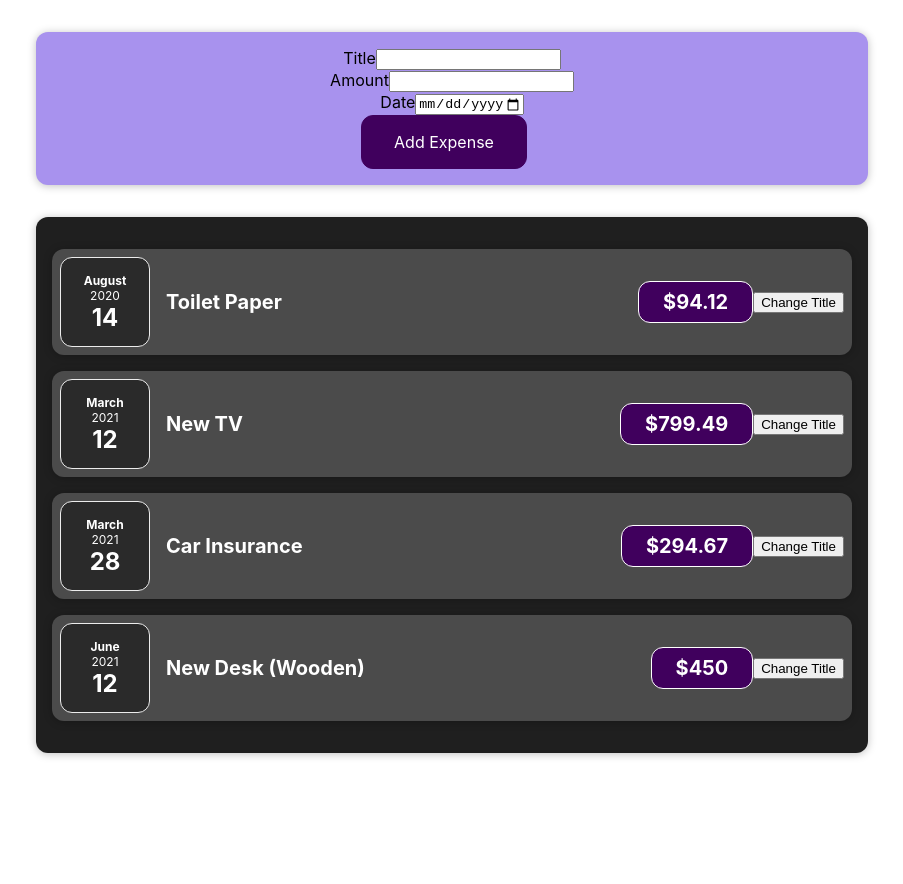
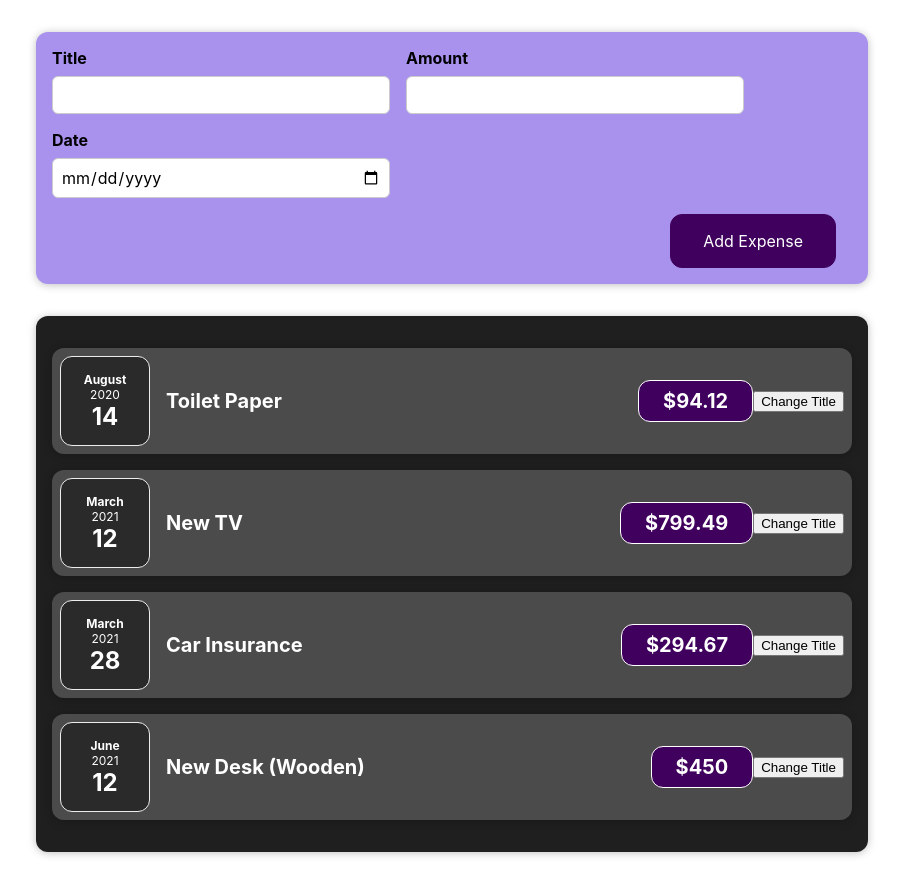
Before and after one commit to helder-barbosa/react-finance, a React (Create React App) app: page / in a window 1280 px wide. Shown: the whole page, without its empty margins (188-1091 px from the left). Before the commit the page ends 800 px from the top, so only its background shows below. Built offline with nearby package versions, Linux system fonts and the light colour scheme.

Commit message:
#10 Form Submission / Component Communication

```diff
--- a/src/App.js
+++ b/src/App.js
@@ -29,9 +29,14 @@ function App() {
     },
   ];
 
+  const addExpenseHandler = expense => {
+    console.log('In App.js')
+    console.log(expense)
+  }
+
   return (
     <div>
-      <NewExpense />
+      <NewExpense onAddExpense={addExpenseHandler} />
       <Expenses items={expenses} />
     </div>
   );
--- a/src/components/NewExpense/ExpenseForm.js
+++ b/src/components/NewExpense/ExpenseForm.js
@@ -1,25 +1,54 @@
-import React from 'react';
-import './ExpenseForm.js'
+import React, { useState } from 'react';
+import './ExpenseForm.css'
 
-function ExpenseForm() {
+function ExpenseForm(props) {
+
+  const [enteredTitle, setEnteredTitle] = useState('')
+  const [enteredAmount, setEnteredAmount] = useState('')
+  const [enteredDate, setEnteredDate] = useState('')
+
   const titleChangeHandler = (ev) => {
-    console.log(ev.target.value)
+    setEnteredTitle(ev.target.value)
+  }
+
+  const amountChangeHandler = (ev) => {
+    setEnteredAmount(ev.target.value)
+  }
+
+  const dateChangeHandler = (ev) => {
+    setEnteredDate(ev.target.value)
+  }
+
+  const submitHandler = (ev) => {
+    ev.preventDefault()
+
+    const expenseData = {
+      title: enteredTitle,
+      amount: enteredAmount,
+      date: new Date(enteredDate)
+    }
+
+    props.onSaveExpenseData(expenseData)
+
+    setEnteredTitle('')
+    setEnteredAmount('')
+    setEnteredDate('')
   }
 
   return (
-    <form>
+    <form onSubmit={submitHandler}>
       <div className='new-expense__controls'>
         <div className='new-expense__control'>
           <label>Title</label>
-          <input type='text' onChange={titleChangeHandler} />
+          <input type='text' value={enteredTitle} onChange={titleChangeHandler} />
         </div>
         <div className='new-expense__control'>
           <label>Amount</label>
-          <input type='number' min="0.01" step="0.01" />
+          <input type='number' min="0.01" step="0.01" value={enteredAmount} onChange={amountChangeHandler} />
         </div>
         <div className='new-expense__control'>
           <label>Date</label>
-          <input type='date' min="2019-01-01" max="2022-12-31" />
+          <input type='date' min="2019-01-01" max="2022-12-31" value={enteredDate} onChange={dateChangeHandler} />
         </div>
       </div>
       <div className='new-expense__actions'>
--- a/src/components/NewExpense/NewExpense.js
+++ b/src/components/NewExpense/NewExpense.js
@@ -2,10 +2,18 @@ import React from 'react';
 import './NewExpense.css'
 import ExpenseForm from './ExpenseForm';
 
-function NewExpense() {
+function NewExpense(props) {
+  const saveExpenseDataHandler = (enteredExpenseData) => {
+    const expenseData = {
+      ...enteredExpenseData,
+      id: Math.random().toString()
+    }
+
+    props.onAddExpense(expenseData)
+  }
   return (
     <div className='new-expense'>
-      <ExpenseForm />
+      <ExpenseForm onSaveExpenseData={saveExpenseDataHandler} />
     </div>
   )
 }
```
